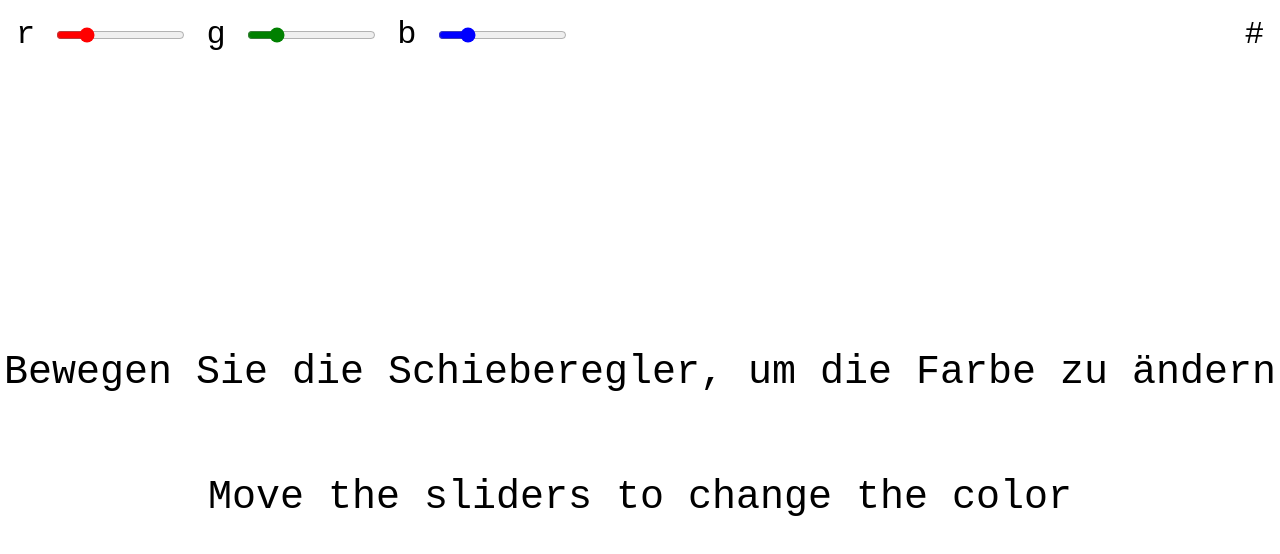
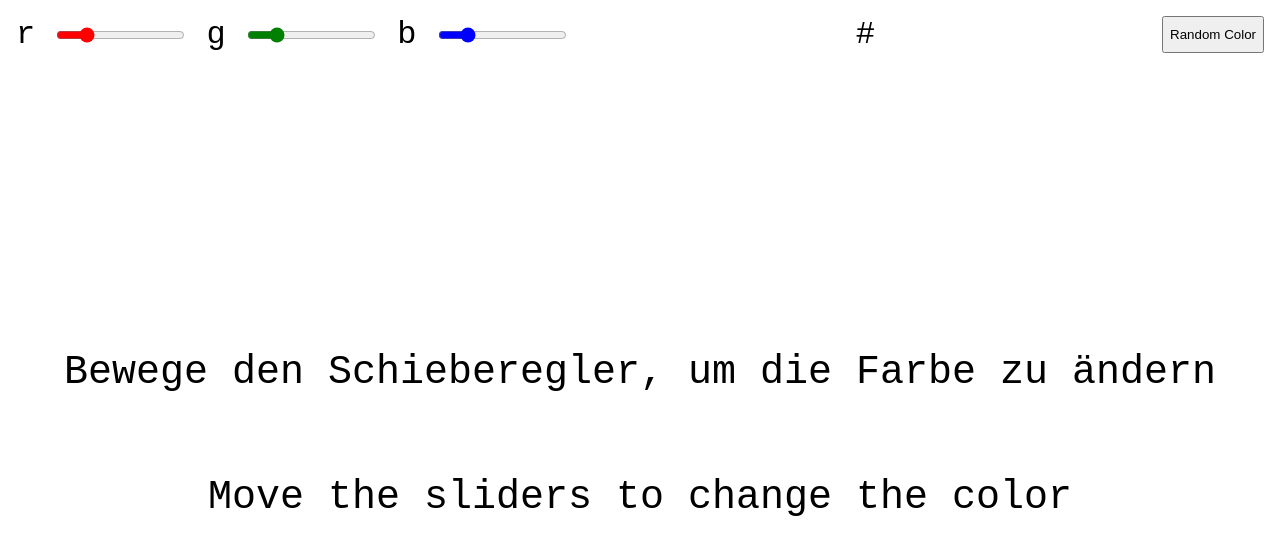
Before and after one commit to Beggsn/js-tasks, a plain HTML site: page 09-coding-tasks/color-mixer/index.html in a window 1280 px wide. Drawn offline with Linux system fonts and the light colour scheme.

Commit message:
feat: adds button to get a random color feature

```diff
--- a/09-coding-tasks/color-mixer/index.html
+++ b/09-coding-tasks/color-mixer/index.html
@@ -20,10 +20,11 @@
         <input id="blue" type="range" step="1" min="0" max="255" value="50" />
       </div>
       <span class="hex">#</span>
+      <button>Random Color</button>
     </header>
 
     <main>
-        <p>Bewegen Sie die Schieberegler, um die Farbe zu ändern</p>
+        <p>Bewege den Schieberegler, um die Farbe zu ändern</p>
         <p>Move the sliders to change the color</p>
     </main>
     <script src="script.js"></script>
```
